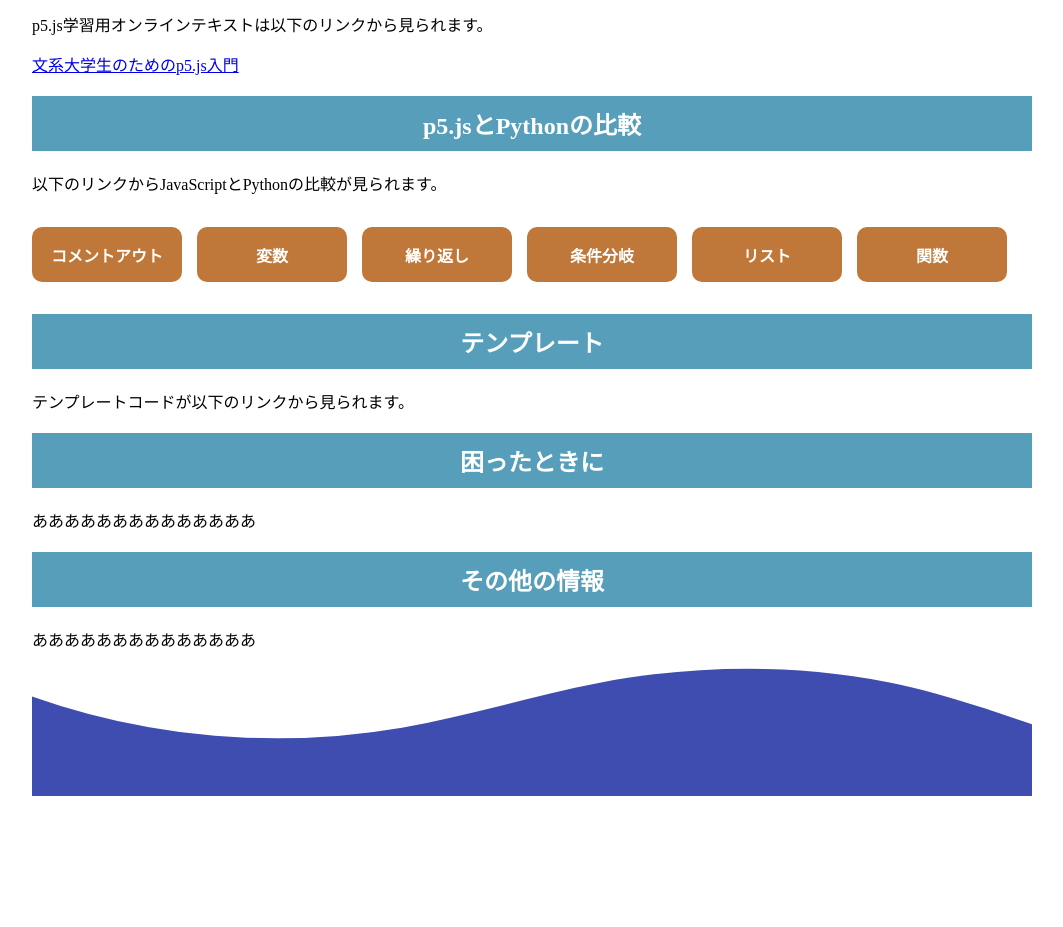
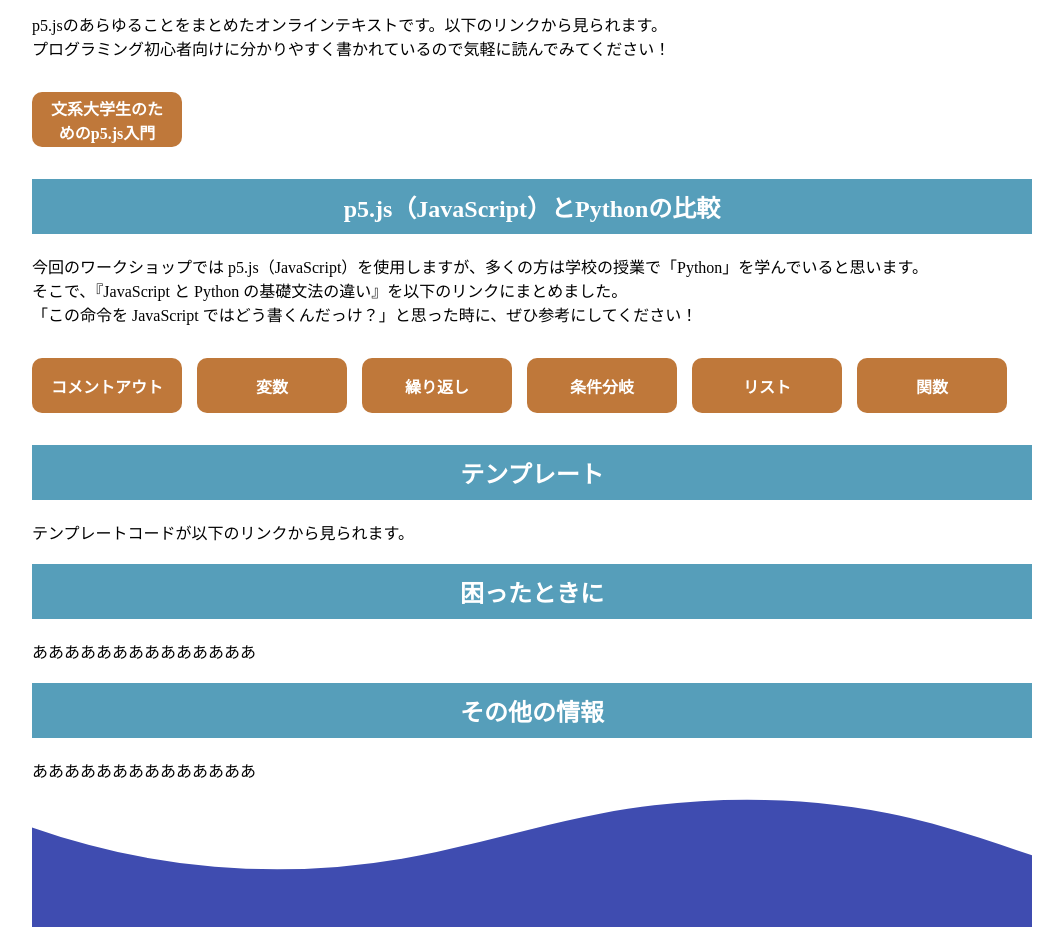
Before and after one commit to non-ugok/workshop, a plain HTML site: page index.html in a window 1280 px wide. Shown: the part 680-1607 px from the top of the page, without its empty margins (108-1171 px from the left). Before the commit the page ends 1476 px from the top, so only its background shows below. Drawn offline with Linux system fonts and the light colour scheme; a web font is replaced by a local one.

Commit message:
Update index.html

```diff
--- a/index.html
+++ b/index.html
@@ -41,7 +41,8 @@
       </nav>
 
       <h2 class="title" id="about">ワークショップ概要</h2>
-      <h3>音楽を感じて、プログラミングでアートを描こう！</h3>
+      <h3><span class="marker">音楽を聴いて、プログラミングでアートを描こう！</span></h3>
+      <div class="moji">
       <p>日程：2024年〇月〇日（）</p>
       <p>会場：武庫川女子大学 マルチメディア館</p>
       <p class="p_indent">
@@ -52,14 +53,23 @@
         ）
       </p>
       <p>定員：20名</p>
+    </div>
+
       <h2 class="title" id="guide">p5.js入門書</h2>
-      <p>p5.js学習用オンラインテキストは以下のリンクから見られます。</p>
-      <a href="https://zenn.dev/ojk/books/intro-to-p5js"
-        >文系大学生のためのp5.js入門</a
-      >
+      <div class="moji">
+       <p class="font_space">p5.jsのあらゆることをまとめたオンラインテキストです。以下のリンクから見られます。<br>プログラミング初心者向けに分かりやすく書かれているので気軽に読んでみてください！</p>
+      </div>
+      <nav>
+        <div class="long_ver">
+        <a href="https://zenn.dev/ojk/books/intro-to-p5js">文系大学生のための<span class="newline">p5.js入門</span></a
+        >
+      </div>
+    </nav>
 
-      <h2 class="title" id="compare">p5.jsとPythonの比較</h2>
-      <p>以下のリンクからJavaScriptとPythonの比較が見られます。</p>
+      <h2 class="title" id="compare">p5.js（JavaScript）とPythonの比較</h2>
+      <div class="moji">
+       <p class="font_space">今回のワークショップでは p5.js（JavaScript）を使用しますが、多くの方は学校の授業で「Python」を学んでいると思います。<br>そこで、『JavaScript と Python の基礎文法の違い』を以下のリンクにまとめました。<br>「この命令を JavaScript ではどう書くんだっけ？」と思った時に、ぜひ参考にしてください！</p>
+      </div>
 
       <div class="compare">
       <nav>
@@ -84,12 +94,19 @@
       </nav>
 
       <h2 class="title" id="code">テンプレート</h2>
-      <p>テンプレートコードが以下のリンクから見られます。</p>
+      <div class="moji">
+       <p>テンプレートコードが以下のリンクから見られます。</p>
+      </div>
 
       <h2 class="title" id="help">困ったときに</h2>
-      <p>ああああああああああああああ</p>
+      <div class="moji">
+       <p>ああああああああああああああ</p>
+      </div>
+
       <h2 class="title" id="others">その他の情報</h2>
-      <p>ああああああああああああああ</p>
+      <div class="moji">
+       <p>ああああああああああああああ</p>
+      </div>
     </main>
 
     <footer>
```
